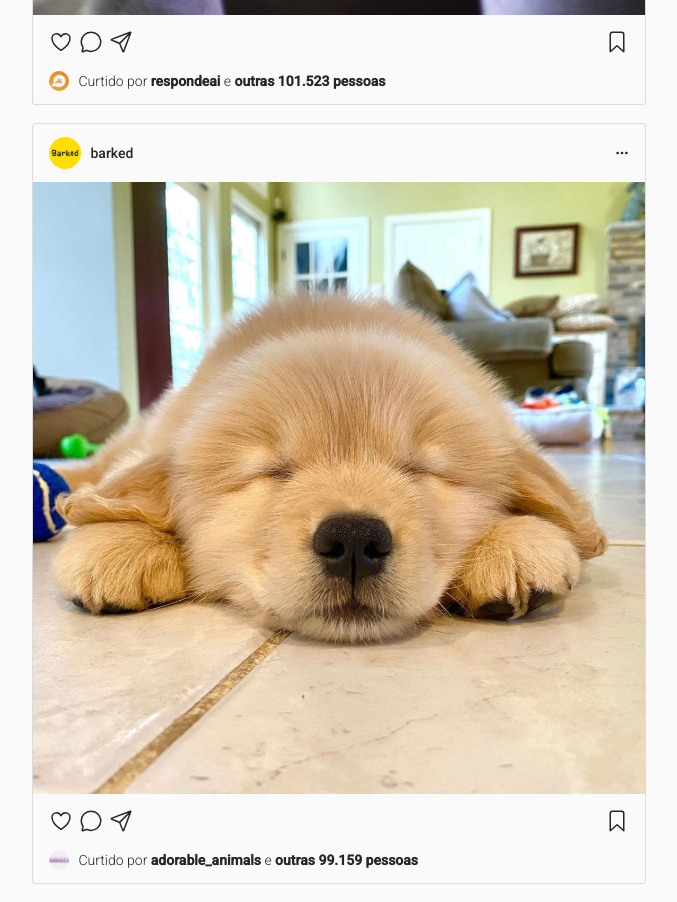
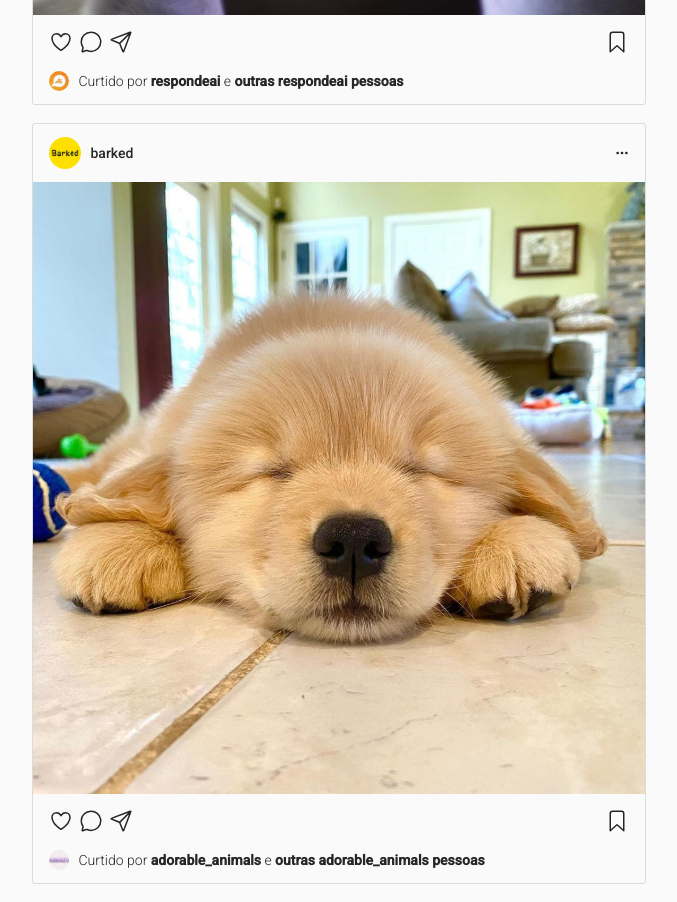
Before and after one commit to Mateuscruz19/projeto7-instagramreact, a JavaScript app: page / in a window 1280 px wide. Shown: the part 880-1782 px from the top of the page, without its empty margins (141-818 px from the left). Built offline with nearby package versions, Linux system fonts and the light colour scheme.

Commit message:
Post React

```diff
--- a/src/NavBar.js
+++ b/src/NavBar.js
@@ -6,7 +6,7 @@ export default function Navbar() {
                     <div class="logo">
                         <ion-icon name="logo-instagram"></ion-icon>
                         <div class="separador"></div>
-                        <img src="img/logo.png" />
+                        <img src="assets/img/logo.png" />
                     </div>
 
                     <div class="logo-mobile">
--- a/src/Posts.js
+++ b/src/Posts.js
@@ -1,12 +1,10 @@
-export default function Posts() {
+function PostsLayout(props) {
   return (
-        <div>
-            <div class="posts">
       <div class="post">
         <div class="topo">
           <div class="usuario">
-                <img src="assets/img/meowed.svg" />
-                meowed
+            <img src={props.imagemusuario}/>
+            {props.usuario}
           </div>
           <div class="acoes">
             <ion-icon name="ellipsis-horizontal"></ion-icon>
@@ -14,7 +12,7 @@ export default function Posts() {
         </div>
 
         <div class="conteudo">
-              <img src="assets/img/gato-telefone.svg" />
+          <img src={props.imagempost} />
         </div>
 
         <div class="fundo">
@@ -30,50 +28,37 @@ export default function Posts() {
           </div>
 
           <div class="curtidas">
-                <img src="assets/img/respondeai.svg" />
+            <img src={props.imagemcurtida} />
             <div class="texto">
-                  Curtido por <strong>respondeai</strong> e <strong>outras 101.523 pessoas</strong>
-                </div>
-              </div>
-            </div>
-          </div>
-
-          <div class="post">
-            <div class="topo">
-              <div class="usuario">
-                <img src="assets/img/barked.svg" />
-                barked
-              </div>
-              <div class="acoes">
-                <ion-icon name="ellipsis-horizontal"></ion-icon>
-              </div>
-            </div>
-
-            <div class="conteudo">
-              <img src="assets/img/dog.svg" />
-            </div>
-
-            <div class="fundo">
-              <div class="acoes">
-                <div>
-                  <ion-icon name="heart-outline"></ion-icon>
-                  <ion-icon name="chatbubble-outline"></ion-icon>
-                  <ion-icon name="paper-plane-outline"></ion-icon>
-                </div>
-                <div>
-                  <ion-icon name="bookmark-outline"></ion-icon>
-                </div>
-              </div>
-
-              <div class="curtidas">
-                <img src="assets/img/adorable_animals.svg" />
-                <div class="texto">
-                  Curtido por <strong>adorable_animals</strong> e <strong>outras 99.159 pessoas</strong>
-                </div>
-              </div>
+              Curtido por <strong>{props.usuariocurtida}</strong> e <strong>outras {props.curtidas} pessoas</strong>
             </div>
           </div>
         </div>
       </div>
   )
 }
+
+
+
+
+
+export default function Posts() {
+
+  const postagens = [
+    {imagemusuario: "assets/img/meowed.svg", usuario: "meowed" , imagempost: "assets/img/gato-telefone.svg"  , imagemcurtida: "assets/img/respondeai.svg" ,  usuariocurtida: "respondeai" , curtidas: "101.523"},
+    {imagemusuario: "assets/img/barked.svg", usuario: "barked", imagempost: "assets/img/dog.svg" , imagemcurtida: "assets/img/adorable_animals.svg" ,  usuariocurtida: "adorable_animals" , curtidas: "99.159" }
+  ]
+
+  return (
+    <div class="posts">
+    {postagens.map((p) => <PostsLayout
+    imagemusuario={p.imagemusuario}
+     usuario={p.usuario}
+     imagempost={p.imagempost}
+     imagemcurtida={p.imagemcurtida}
+     usuariocurtida={p.usuariocurtida}
+     curtidas={p.usuariocurtida}
+     />)}
+    </div>
+)
+}
```
Lines whose indentation alone changed are shown as unchanged.
